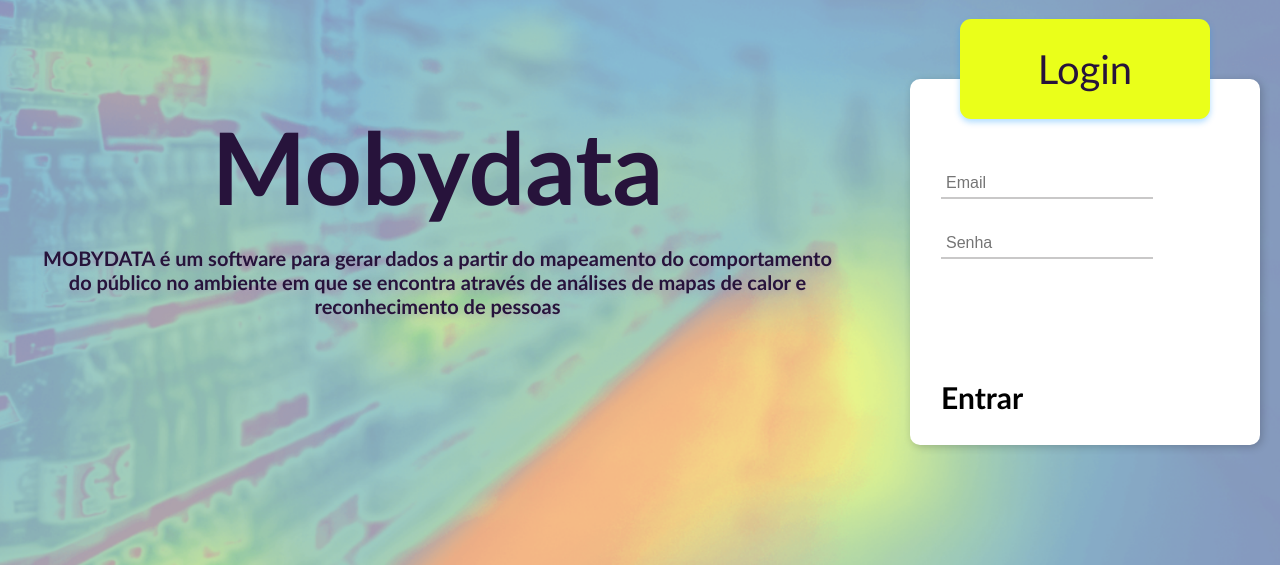
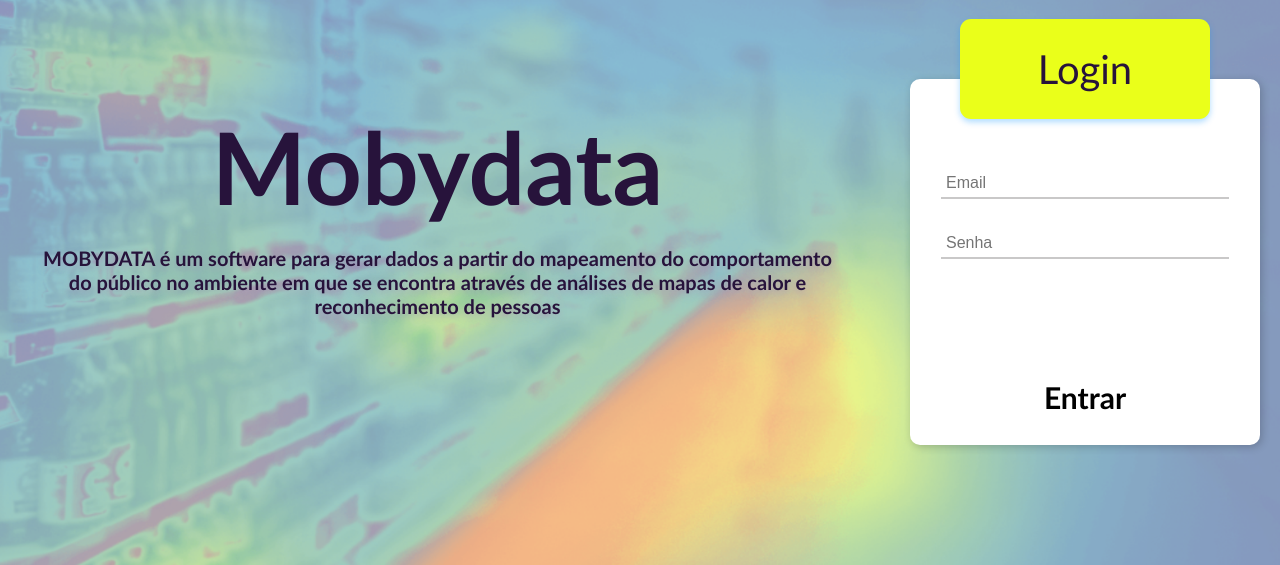
Before and after one commit to rnanc/MOBYDATA, a Flask app: page / in a window 1280 px wide. Shown: the part 161-726 px from the top of the page. Run offline with Flask 2, Linux system fonts and the light colour scheme; some libraries are stand-ins or nearby versions.

Commit message:
style: fix input width

```diff
--- a/static/css/signIn.css
+++ b/static/css/signIn.css
@@ -1,6 +1,11 @@
 h1 h2 h3 h4 {
   font-family: Candara, sans-serif;
 }
+
+input {
+  width: 100%;
+}
+
 .container {
   display: flex;
   align-items: center;
@@ -46,6 +51,14 @@
     transform: translateX(0);
     opacity: 1;
   }
+}
+
+.signin-form {
+  display: flex;
+  flex: 1;
+  justify-content: center;
+  align-items: center;
+  flex-direction: column;
 }
 
 .card-login {
--- a/templates/signIn.html
+++ b/templates/signIn.html
@@ -26,7 +26,7 @@
           <h3>Login</h3>
         </div>
         <div class="card-login-content">
-          <form action="/login_user" method="post" enctype="multipart/form-data">
+          <form class="signin-form"action="/login_user" method="post" enctype="multipart/form-data">
             <input placeholder="Email" type ="email" name="email">
             <input placeholder="Senha" type="password" name="password">
             <button>Entrar</button>
```
